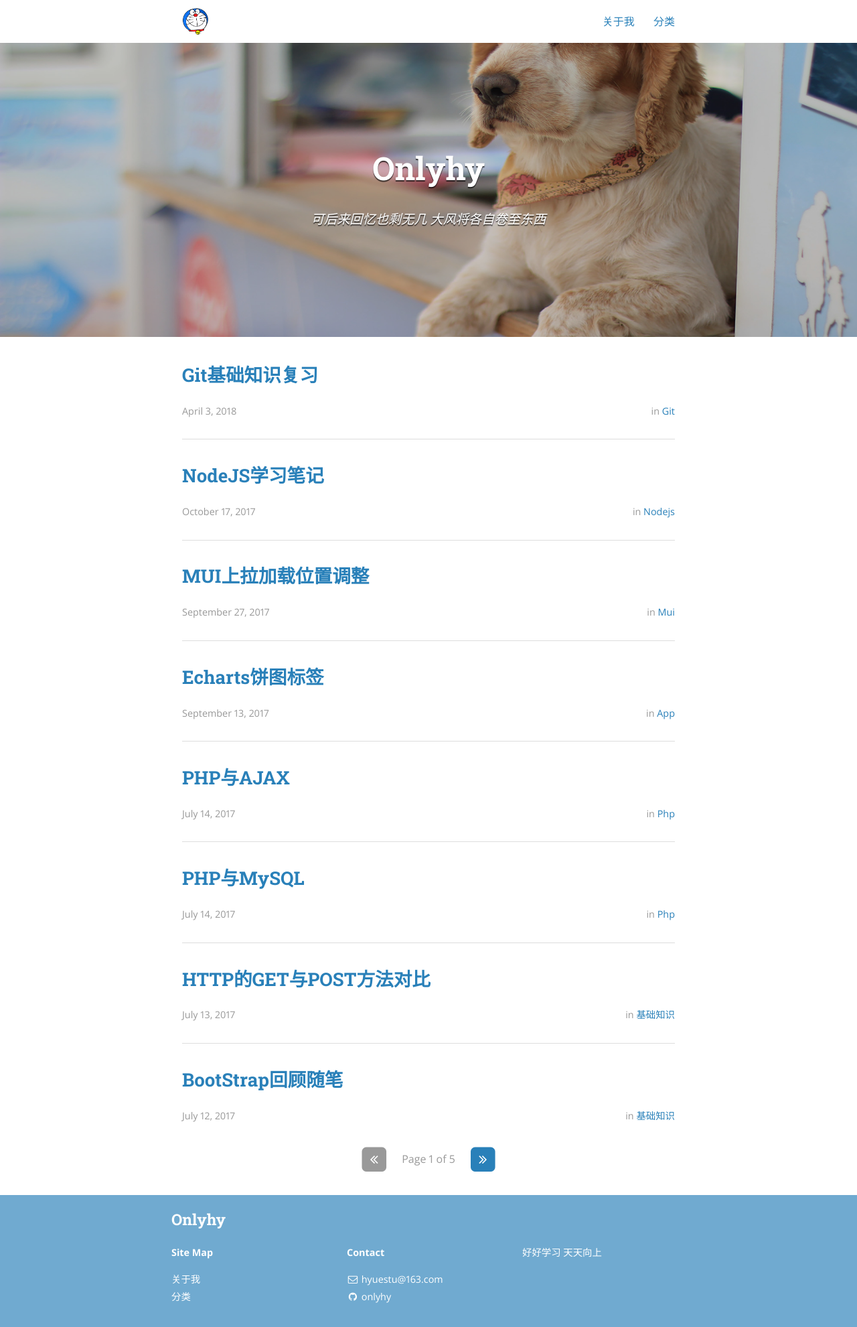
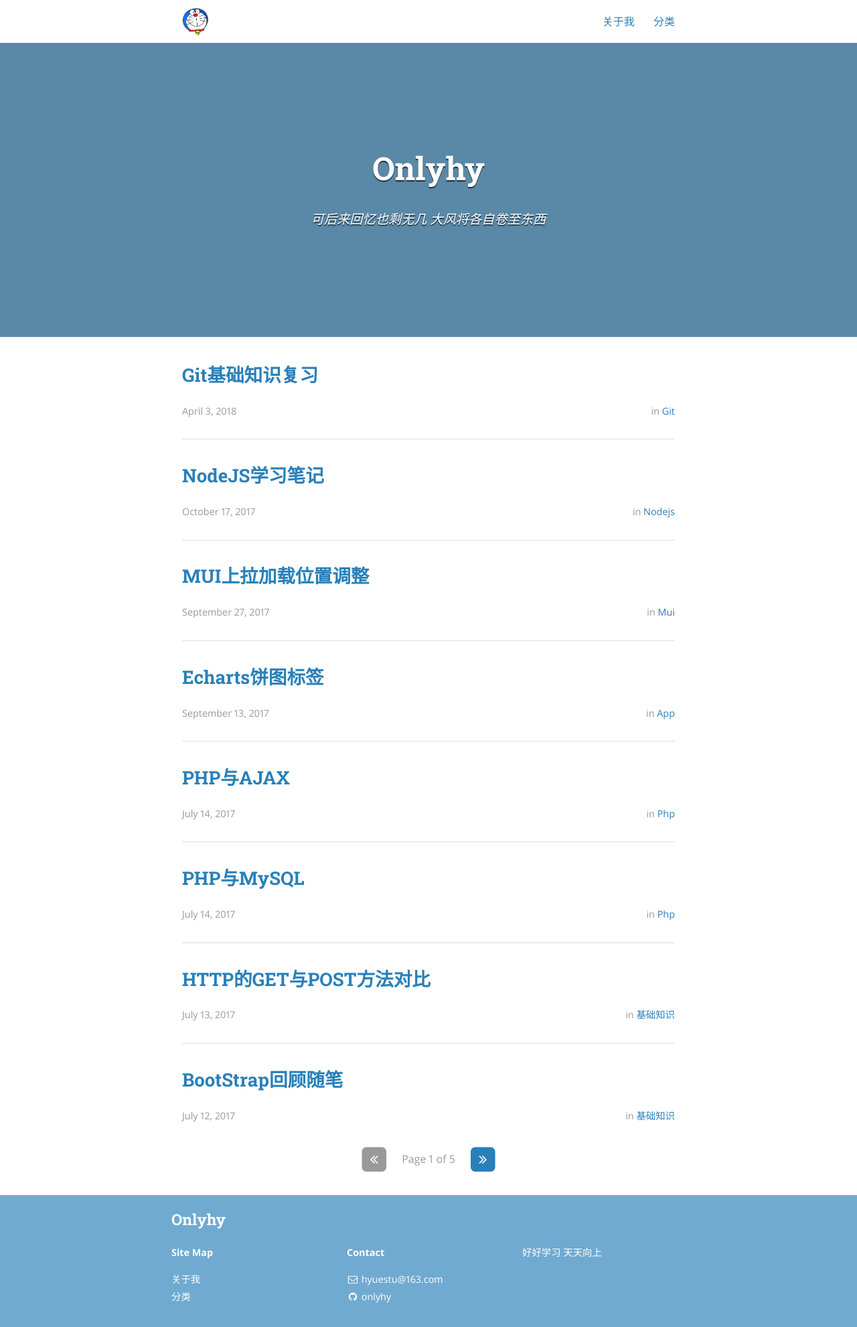
Before and after one commit to onlyhy/onlyhy.github.io, a Jekyll site: the page built from index.html, in a window 1280 px wide. Shown: the whole page at 67% size. Built offline with Jekyll 4.4.1, drawn with Linux system fonts in a browser that asks for light colours; nearby versions of some CDN libraries; the list of posts is cut into pages by our own code.

Commit message:
delete header img

```diff
--- a/_config.yml
+++ b/_config.yml
@@ -20,7 +20,7 @@ description: >
 # root of your server.
 baseurl: "" # the subpath of your site, e.g. /blog/
 url: "http://onlyhy.github.io" # the base hostname & protocol for your site
-cover: "/assets/header_image.jpg"
+cover: ""
 logo: "/assets/logo.png"
 
 # Build settings
```
